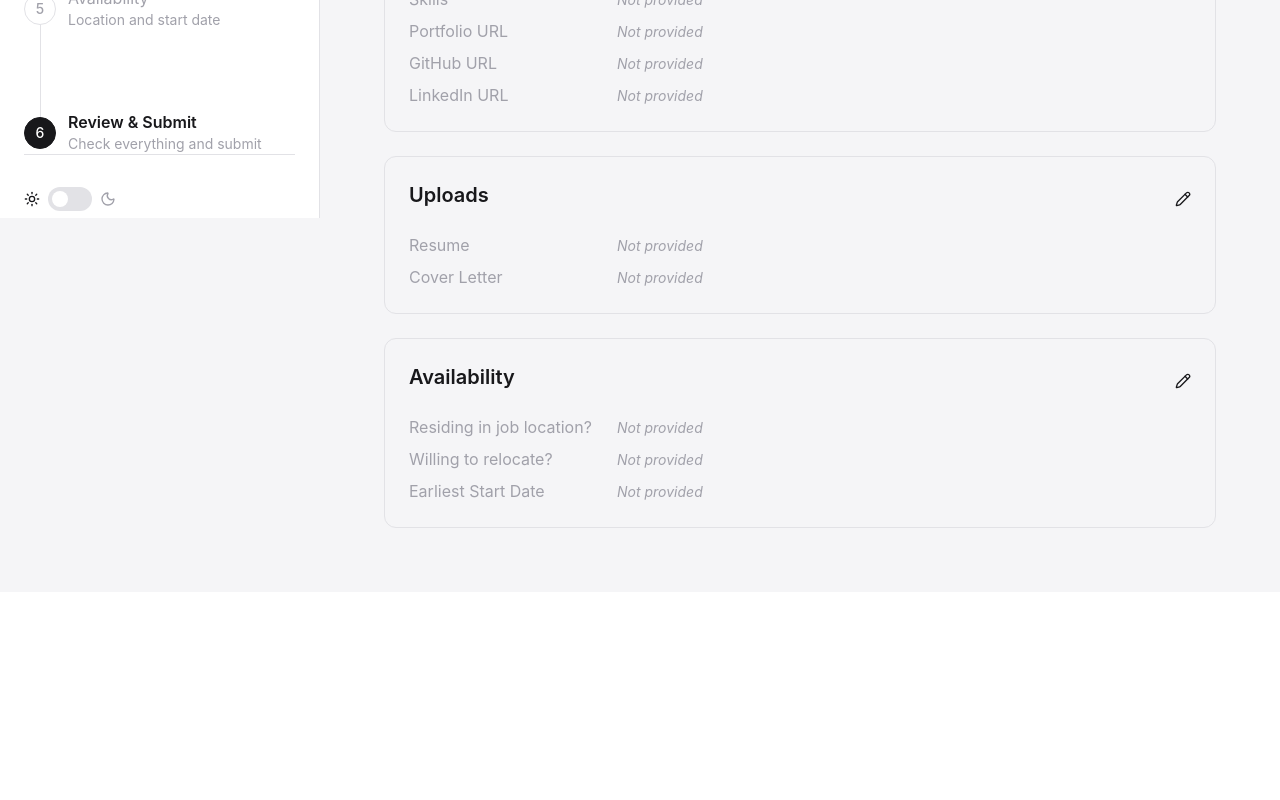
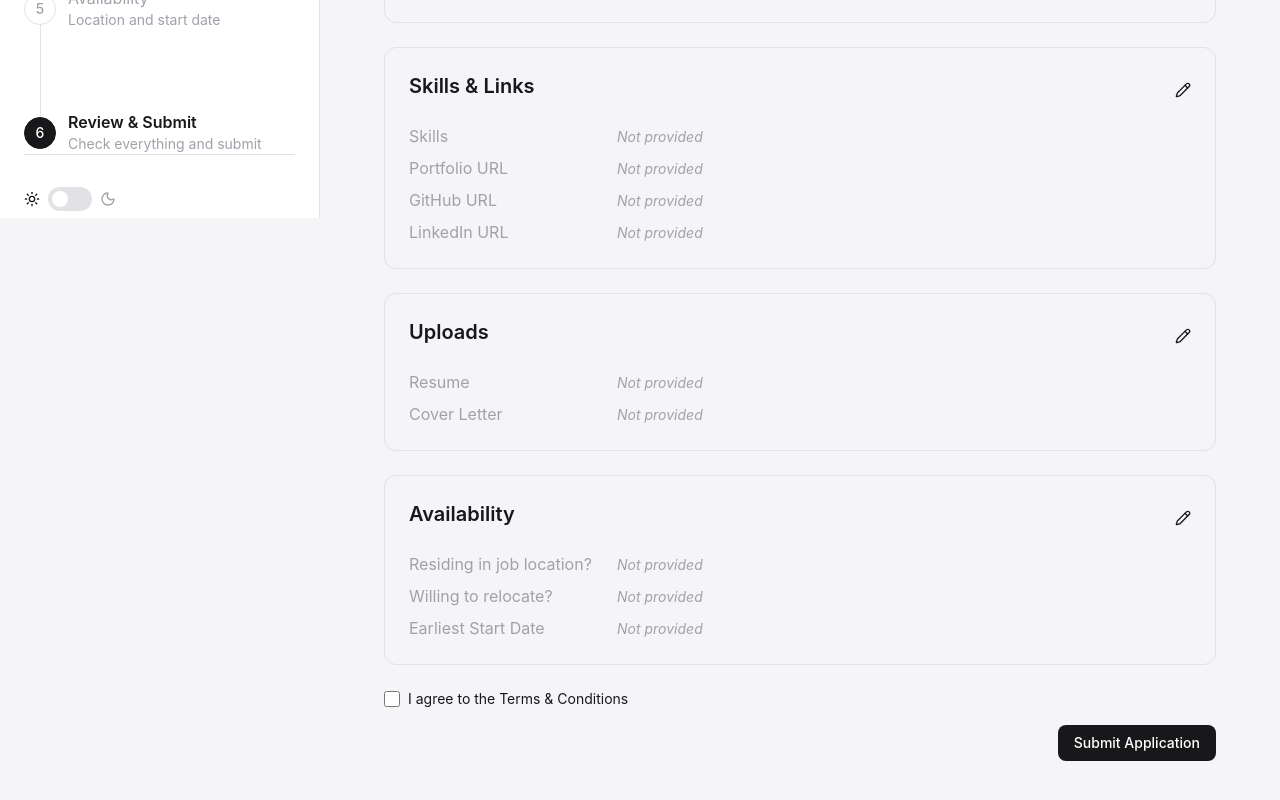
Before and after one commit to HanifNepali/job-application-form, a React (Vite) app: page /form/review in a window 1280 px wide. Shown: the part 582-1382 px from the top of the page. Before the commit the page ends 1174 px from the top, so only its background shows below. Built offline with nearby package versions, Linux system fonts and the light colour scheme.

Commit message:
Implement Review Step

```diff
--- a/src/lib/steps.ts
+++ b/src/lib/steps.ts
@@ -107,7 +107,6 @@ export function validateAllSteps(
   ];
 
   const firstFailure = stepChecks.find(([, isValid]) => !isValid);
-  console.log({ stepChecks, firstFailure });
 
   return {
     isValid: !firstFailure, //if firstFailure is not true then isValid is true
--- a/src/lib/utils.ts
+++ b/src/lib/utils.ts
@@ -2,6 +2,7 @@ import en from "react-phone-number-input/locale/en.json";
 import { getCountries } from "react-phone-number-input";
 
 import type { CountryOption } from "@/types/fields";
+import { RELOCATION_REGIONS } from "./constants";
 
 export const countryOptions: CountryOption[] = getCountries()
   .map((code) => ({
@@ -20,3 +21,14 @@ export const formatFileSize = (bytes: number): string => {
 
 export const isValueEmpty = (value: unknown) =>
   value === null || value === undefined || String(value).trim() === "";
+
+export function countryLabel(code: string): string {
+  return countryOptions.find((c) => c.value === code)?.label ?? code;
+}
+
+export function regionLabels(values: string[]): string {
+  if (values.length === 0) return "";
+  return values
+    .map((v) => RELOCATION_REGIONS.find((r) => r.value === v)?.label ?? v)
+    .join(", ");
+}
--- a/src/steps/review/ReviewStep.tsx
+++ b/src/steps/review/ReviewStep.tsx
@@ -3,32 +3,63 @@ import { useFileStore } from "@/store/fileStore";
 import { SummarySection } from "@/components/SummarySection";
 import { SummaryRow } from "@/components/SummaryRow";
 import { ChipList } from "@/components/ChipList";
-import { STEPS } from "@/lib/steps";
-import { countryOptions } from "@/lib/utils";
-import { RELOCATION_REGIONS } from "@/lib/constants";
+import { STEPS, validateAllSteps } from "@/lib/steps";
 import { Fragment } from "react/jsx-runtime";
-
-function countryLabel(code: string): string {
-  return countryOptions.find((c) => c.value === code)?.label ?? code;
-}
-
-function regionLabels(values: string[]): string {
-  if (values.length === 0) return "";
-  return values
-    .map((v) => RELOCATION_REGIONS.find((r) => r.value === v)?.label ?? v)
-    .join(", ");
-}
+import { useForm } from "react-hook-form";
+import { zodResolver } from "@hookform/resolvers/zod";
+import { reviewSchema, type ReviewData } from "./schema";
+import { FieldCheckbox } from "@/components/FieldCheckbox";
+import { Button } from "@/components/Button";
+import { useNavigate } from "react-router-dom";
+import { StepHeader } from "@/components/StepHeader";
+import { countryLabel, regionLabels } from "@/lib/utils";
 
 export function ReviewStep() {
   const data = useFormStore((s) => s.data);
   const resume = useFileStore((s) => s.resume);
   const coverLetter = useFileStore((s) => s.coverLetter);
+  const { personalInfo, experience, skillsLinks, availability } = data;
+  const updateReview = useFormStore((s) => s.updateReview);
+  const navigate = useNavigate();
 
-  const { personalInfo, experience, skillsLinks, availability } = data;
+  const {
+    register,
+    handleSubmit,
+    formState: { errors, isSubmitting },
+  } = useForm<ReviewData>({
+    resolver: zodResolver(reviewSchema),
+    defaultValues: data.review,
+    mode: "onBlur",
+    reValidateMode: "onChange",
+  });
+
+  const onSubmit = (values: ReviewData) => {
+    const { isValid, firstInvalidStepPath } = validateAllSteps(data, {
+      resume,
+      coverLetter,
+    });
+
+    if (!isValid && firstInvalidStepPath) {
+      navigate(firstInvalidStepPath);
+      return;
+    }
+
+    // const validatedData = experienceSchema.parse(data.experience);
+    // console.log({ validatedData });
+
+    updateReview(values);
+    // final re-validation + fake async submit goes here — next piece
+  };
 
   return (
+    <>
+      <StepHeader title={STEPS[5].label} description={STEPS[5].pageSubHeader} />
+
       <div className="space-y-6">
-      <SummarySection title="Personal Info" editPath={`/form/${STEPS[0].path}`}>
+        <SummarySection
+          title="Personal Info"
+          editPath={`/form/${STEPS[0].path}`}
+        >
           <SummaryRow
             label="Name"
             value={[
@@ -103,7 +134,10 @@ export function ReviewStep() {
           <SummaryRow label="Cover Letter" value={coverLetter?.name ?? ""} />
         </SummarySection>
 
-      <SummarySection title="Availability" editPath={`/form/${STEPS[4].path}`}>
+        <SummarySection
+          title="Availability"
+          editPath={`/form/${STEPS[4].path}`}
+        >
           <SummaryRow
             label="Residing in job location?"
             value={
@@ -135,6 +169,21 @@ export function ReviewStep() {
             value={availability.earliestStartDate}
           />
         </SummarySection>
+
+        <form onSubmit={handleSubmit(onSubmit)} noValidate>
+          <FieldCheckbox
+            label="I agree to the Terms & Conditions"
+            error={errors.termsAccepted?.message}
+            {...register("termsAccepted")}
+          />
+
+          <div className="flex justify-end pt-4">
+            <Button type="submit" disabled={isSubmitting}>
+              Submit Application
+            </Button>
           </div>
+        </form>
+      </div>
+    </>
   );
 }
```
Lines whose indentation alone changed are shown as unchanged.
